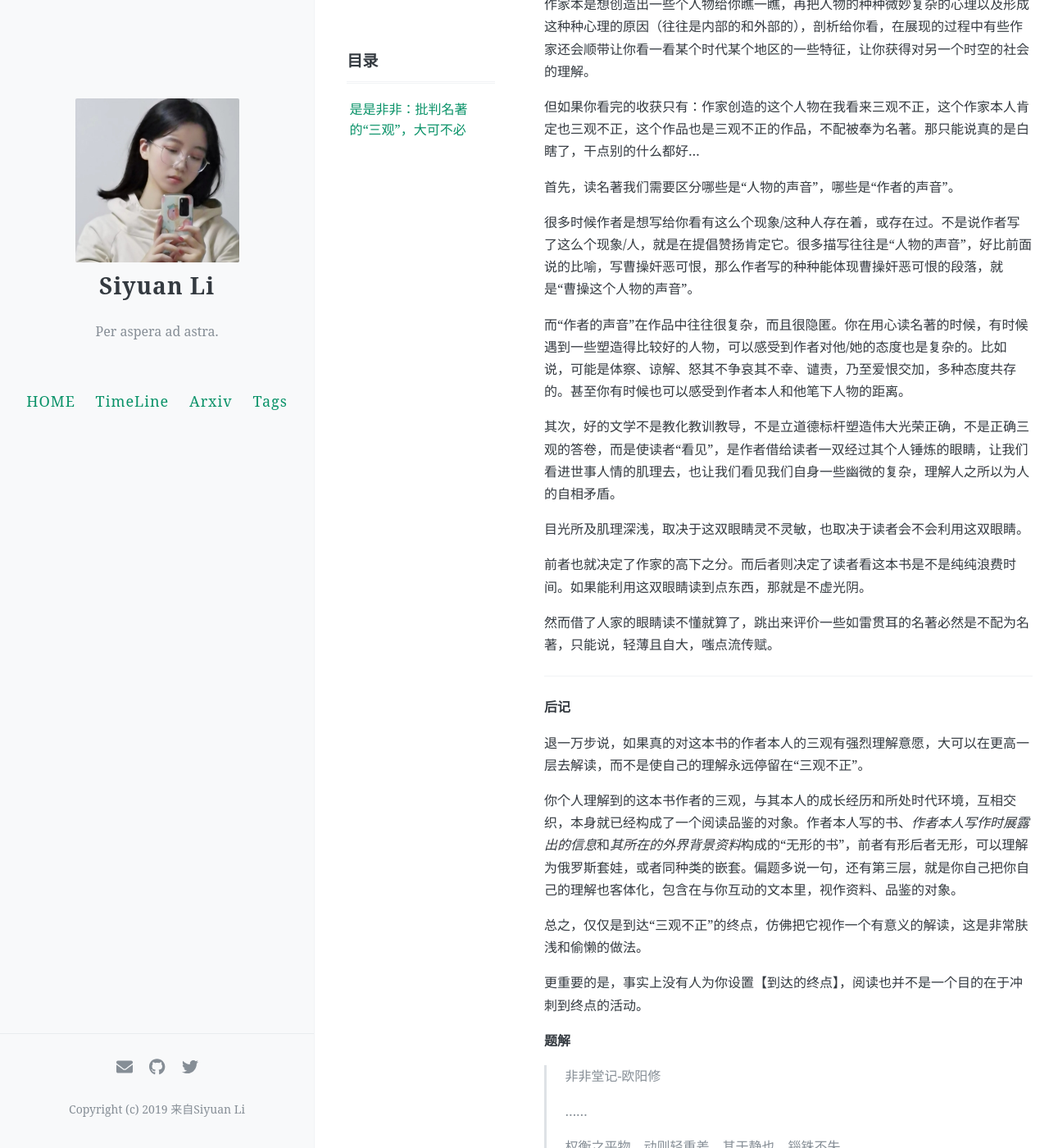
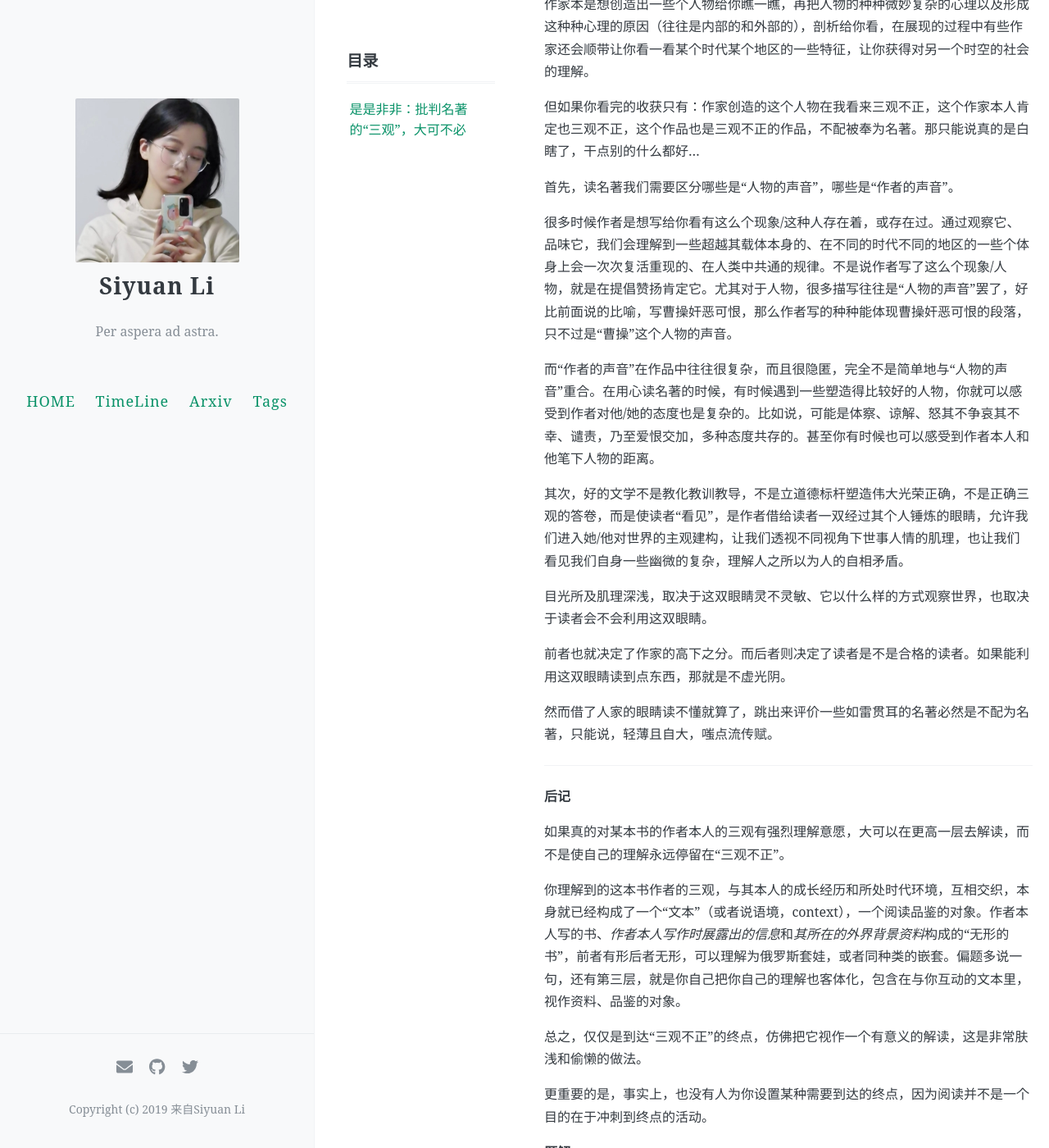
Before and after one commit to ApolloLSY/Attic, a Jekyll site: the page built from _posts/2022-07-20-Essay1_Literature&Worldview.md, in a window 1280 px wide and 1400 px high, scrolled down 325 px. Shown: the whole window at 82% size. Built offline with Jekyll 4.4.1, drawn with Linux system fonts in a browser that asks for light colours; comment, search, counter and statistics services are not loaded.

Commit message:
Update 2022-07-20-Essay1_Literature&Worldview.md

```diff
--- a/_posts/2022-07-20-Essay1_Literature&Worldview.md
+++ b/_posts/2022-07-20-Essay1_Literature&Worldview.md
@@ -18,15 +18,15 @@ comments: true
 
 首先，读名著我们需要区分哪些是“人物的声音”，哪些是“作者的声音”。
 
-很多时候作者是想写给你看有这么个现象/这种人存在着，或存在过。不是说作者写了这么个现象/人，就是在提倡赞扬肯定它。很多描写往往是“人物的声音”，好比前面说的比喻，写曹操奸恶可恨，那么作者写的种种能体现曹操奸恶可恨的段落，就是“曹操这个人物的声音”。
+很多时候作者是想写给你看有这么个现象/这种人存在着，或存在过。通过观察它、品味它，我们会理解到一些超越其载体本身的、在不同的时代不同的地区的一些个体身上会一次次复活重现的、在人类中共通的规律。不是说作者写了这么个现象/人物，就是在提倡赞扬肯定它。尤其对于人物，很多描写往往是“人物的声音”罢了，好比前面说的比喻，写曹操奸恶可恨，那么作者写的种种能体现曹操奸恶可恨的段落，只不过是“曹操”这个人物的声音。
 
-而“作者的声音”在作品中往往很复杂，而且很隐匿。你在用心读名著的时候，有时候遇到一些塑造得比较好的人物，可以感受到作者对他/她的态度也是复杂的。比如说，可能是体察、谅解、怒其不争哀其不幸、谴责，乃至爱恨交加，多种态度共存的。甚至你有时候也可以感受到作者本人和他笔下人物的距离。
+而“作者的声音”在作品中往往很复杂，而且很隐匿，完全不是简单地与“人物的声音”重合。在用心读名著的时候，有时候遇到一些塑造得比较好的人物，你就可以感受到作者对他/她的态度也是复杂的。比如说，可能是体察、谅解、怒其不争哀其不幸、谴责，乃至爱恨交加，多种态度共存的。甚至你有时候也可以感受到作者本人和他笔下人物的距离。
 
-其次，好的文学不是教化教训教导，不是立道德标杆塑造伟大光荣正确，不是正确三观的答卷，而是使读者“看见”，是作者借给读者一双经过其个人锤炼的眼睛，让我们看进世事人情的肌理去，也让我们看见我们自身一些幽微的复杂，理解人之所以为人的自相矛盾。
+其次，好的文学不是教化教训教导，不是立道德标杆塑造伟大光荣正确，不是正确三观的答卷，而是使读者“看见”，是作者借给读者一双经过其个人锤炼的眼睛，允许我们进入她/他对世界的主观建构，让我们透视不同视角下世事人情的肌理，也让我们看见我们自身一些幽微的复杂，理解人之所以为人的自相矛盾。
 
-目光所及肌理深浅，取决于这双眼睛灵不灵敏，也取决于读者会不会利用这双眼睛。
+目光所及肌理深浅，取决于这双眼睛灵不灵敏、它以什么样的方式观察世界，也取决于读者会不会利用这双眼睛。
 
-前者也就决定了作家的高下之分。而后者则决定了读者看这本书是不是纯纯浪费时间。如果能利用这双眼睛读到点东西，那就是不虚光阴。
+前者也就决定了作家的高下之分。而后者则决定了读者是不是合格的读者。如果能利用这双眼睛读到点东西，那就是不虚光阴。
 
 然而借了人家的眼睛读不懂就算了，跳出来评价一些如雷贯耳的名著必然是不配为名著，只能说，轻薄且自大，嗤点流传赋。
 
@@ -36,13 +36,13 @@ comments: true
 
 **后记**
 
-退一万步说，如果真的对这本书的作者本人的三观有强烈理解意愿，大可以在更高一层去解读，而不是使自己的理解永远停留在“三观不正”。
+如果真的对某本书的作者本人的三观有强烈理解意愿，大可以在更高一层去解读，而不是使自己的理解永远停留在“三观不正”。
 
-你个人理解到的这本书作者的三观，与其本人的成长经历和所处时代环境，互相交织，本身就已经构成了一个阅读品鉴的对象。作者本人写的书、*作者本人写作时展露出的信息*和*其所在的外界背景资料*构成的“无形的书”，前者有形后者无形，可以理解为俄罗斯套娃，或者同种类的嵌套。偏题多说一句，还有第三层，就是你自己把你自己的理解也客体化，包含在与你互动的文本里，视作资料、品鉴的对象。
+你理解到的这本书作者的三观，与其本人的成长经历和所处时代环境，互相交织，本身就已经构成了一个“文本”（或者说语境，context），一个阅读品鉴的对象。作者本人写的书、*作者本人写作时展露出的信息*和*其所在的外界背景资料*构成的“无形的书”，前者有形后者无形，可以理解为俄罗斯套娃，或者同种类的嵌套。偏题多说一句，还有第三层，就是你自己把你自己的理解也客体化，包含在与你互动的文本里，视作资料、品鉴的对象。
 
 总之，仅仅是到达“三观不正”的终点，仿佛把它视作一个有意义的解读，这是非常肤浅和偷懒的做法。
 
-更重要的是，事实上没有人为你设置【到达的终点】，阅读也并不是一个目的在于冲刺到终点的活动。
+更重要的是，事实上，也没有人为你设置某种需要到达的终点，因为阅读并不是一个目的在于冲刺到终点的活动。
 
 **题解**
 >非非堂记-欧阳修
```
